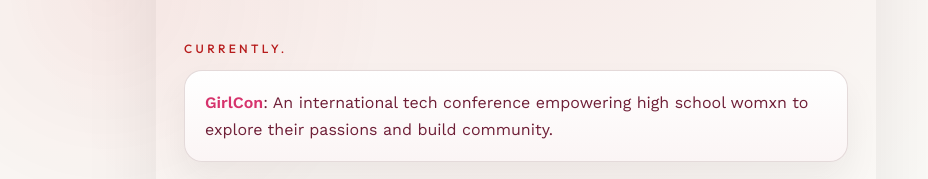
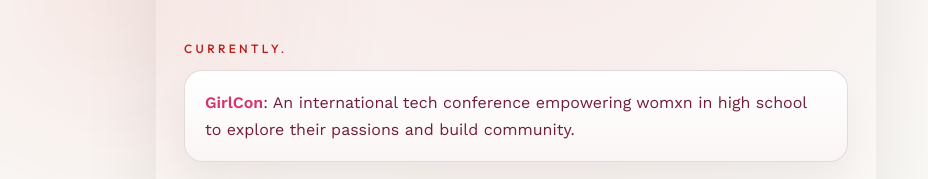
Before and after one commit to Zahrasthebest/zahramoosani.com, a plain HTML site: page projects.html in a window 1280 px wide. Shown: the part 181-360 px from the top of the page, without its empty margins (124-1052 px from the left). Drawn offline with nearby package versions, Linux system fonts and the light colour scheme.

Commit message:
Add files via upload

```diff
--- a/projects.html
+++ b/projects.html
@@ -268,7 +268,7 @@
 
   // ----- edit these two arrays with your real projects/orgs -----
   const current = [
-    { name: 'GirlCon', color: 'pink', url: '#', desc: 'An international tech conference empowering high school womxn to explore their passions and build community.' },
+    { name: 'GirlCon', color: 'pink', url: '#', desc: 'An international tech conference empowering womxn in high school to explore their passions and build community.' },
     { name: 'Naperville Children\'s Business Fair', color: 'orange', url: '#', desc: 'community event for young entrepreneurs; support event planning, workshops, speaker recruitment, and promotional materials.' }
   ];
 
```
